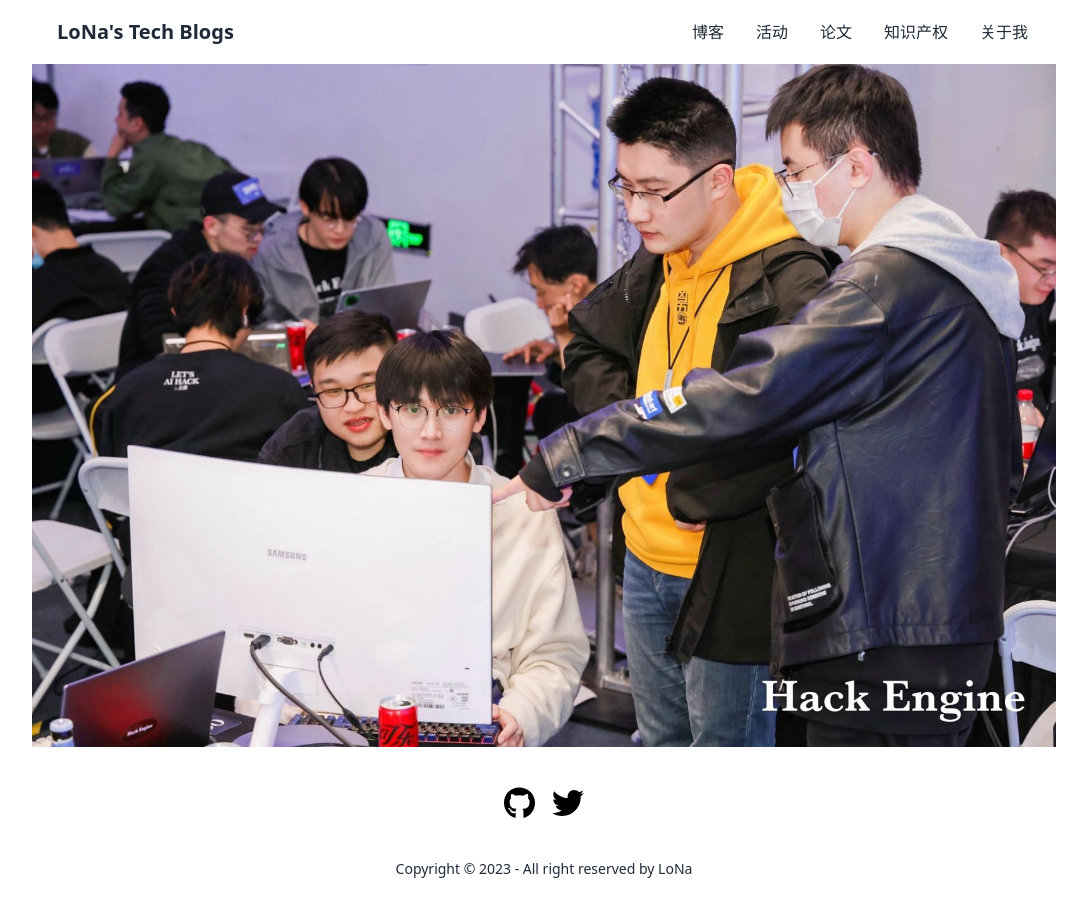
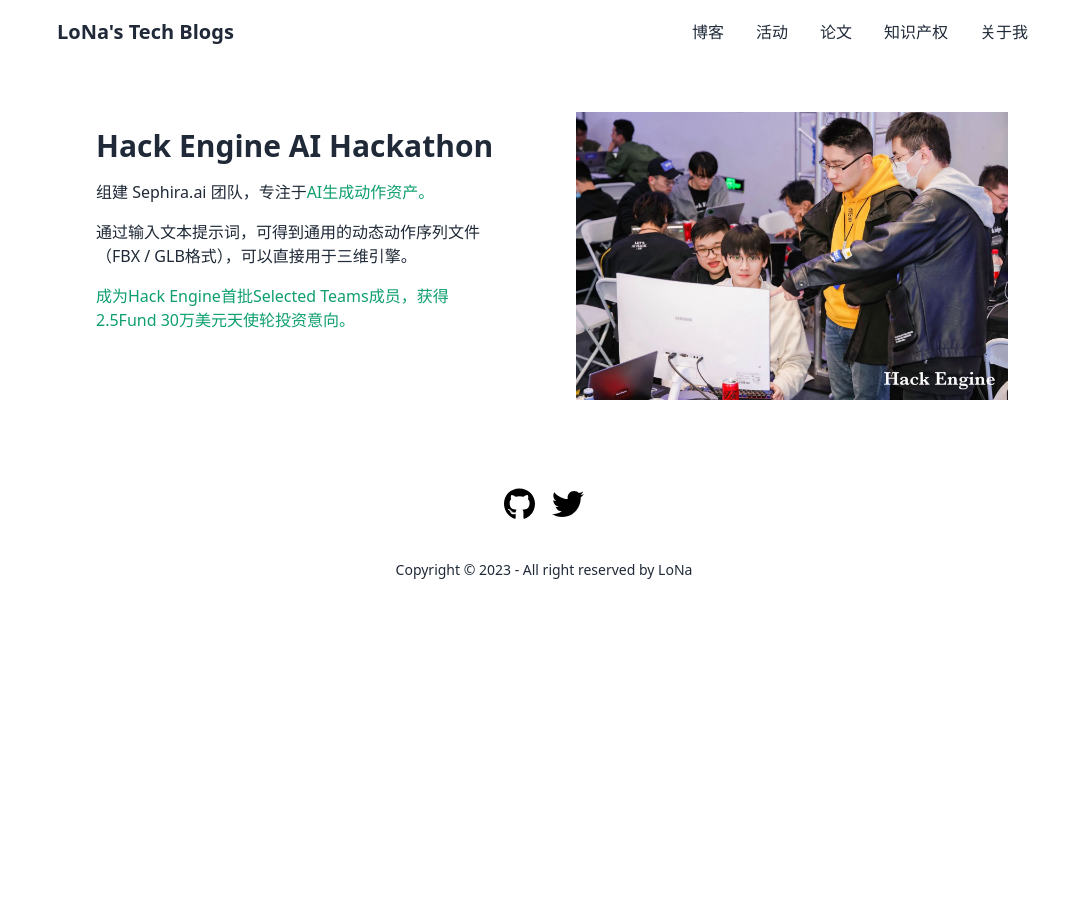
Before and after one commit to light-dawn/light-dawn.github.io, a React (Vite) app: page /activity in a window 1280 px wide. Shown: the top 916 px of the page, without its empty margins (96-1183 px from the left). After the commit the page ends 800 px from the top, so only its background shows below. Built offline with nearby package versions, Linux system fonts and the light colour scheme; what tw-elements would draw is missing.

Commit message:
activity page carousel and description.

```diff
--- a/src/pages/ActivityPage.tsx
+++ b/src/pages/ActivityPage.tsx
@@ -8,12 +8,22 @@
     }, []);
 
     return (
-        <div
+        <div className="grid grid-cols-4 m-12 gap-16">
+            <div className="col-span-2 space-y-4 p-4">
+                <p className="text-3xl font-black">Hack Engine AI Hackathon</p>
+                <span className="flex">
+                    <p>组建 Sephira.ai 团队，专注于</p>
+                    <p className="text-green-500">AI生成动作资产。</p>
+                </span>
+                <p>通过输入文本提示词，可得到通用的动态动作序列文件（FBX / GLB格式），可以直接用于三维引擎。</p>
+                <p className="text-green-500">成为Hack Engine首批Selected Teams成员，获得 2.5Fund 30万美元天使轮投资意向。</p>
+            </div>
+            <div
             id="carouselExampleSlidesOnly"
-            className="relative"
+            className="relative col-span-2 w-full"
             data-te-carousel-init
             data-te-carousel-slide>
-            <div className="relative w-full overflow-hidden after:clear-both after:block after:content-['']">
+            <div className="relative overflow-hidden after:clear-both after:block after:content-['']">
                 <div
                     className="relative float-left -mr-[100%] w-full transition-transform duration-[600ms] ease-in-out motion-reduce:transition-none"
                     data-te-carousel-item
@@ -41,6 +51,7 @@
                 </div>
             </div>
         </div>
+        </div>
 
     )
 }
```
